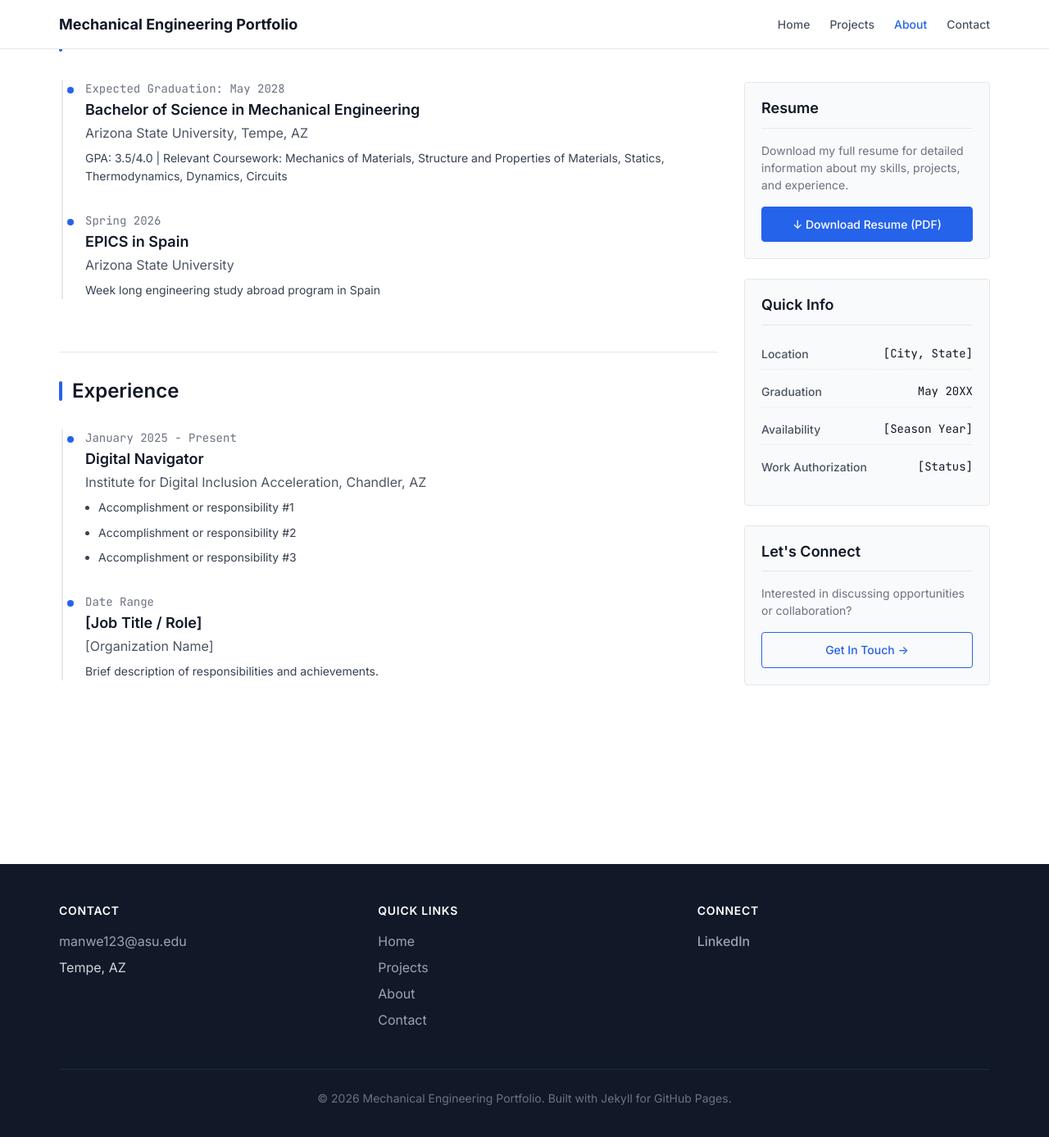
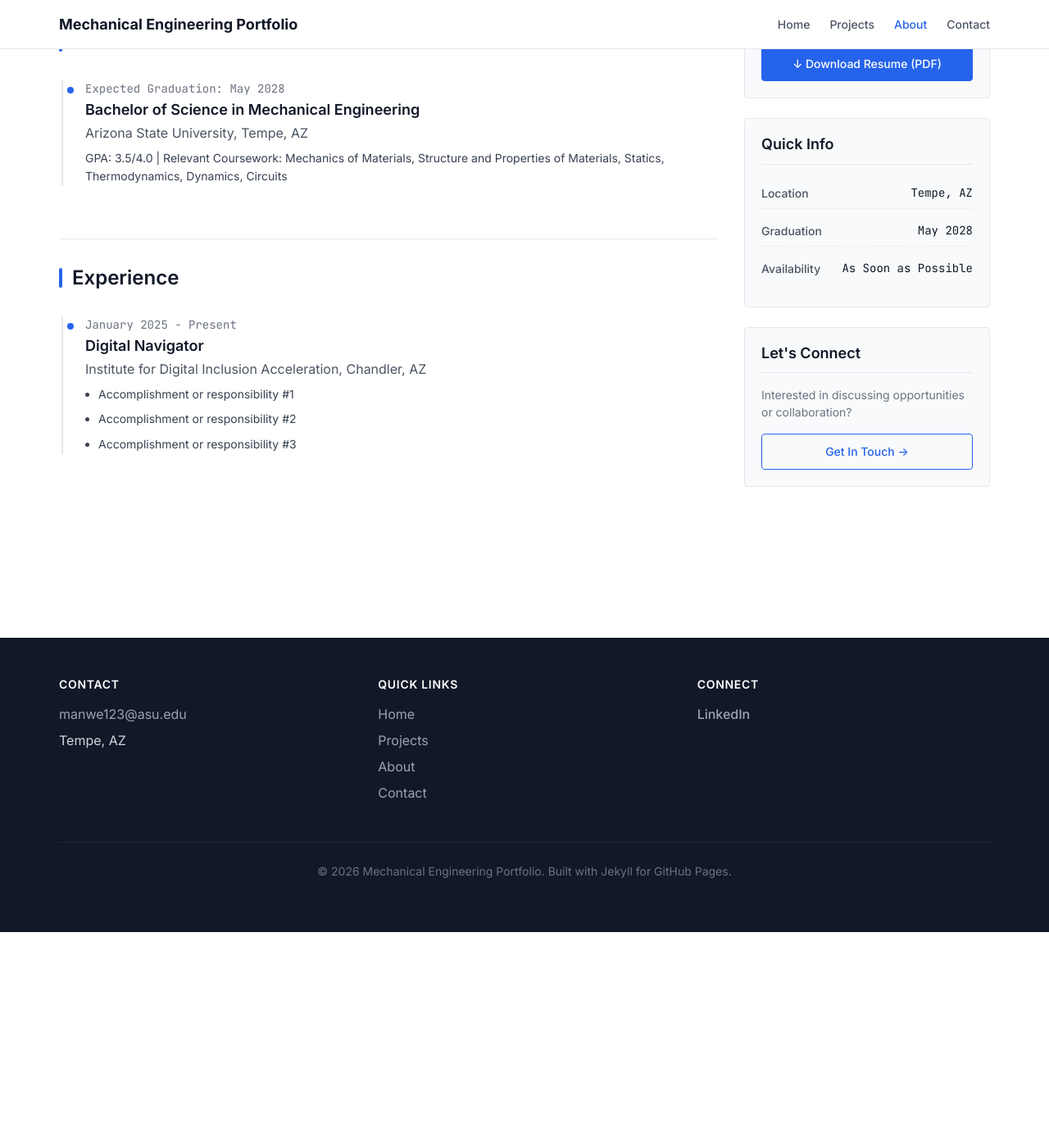
Before and after one commit to manwe-123/manwe-123.github.io, a Jekyll site: the page built from about.html, in a window 1280 px wide and 1400 px high, scrolled down 882 px. Shown: the top 1387 px of the window at 82% size. Built offline with Jekyll 4.4.1, drawn with Linux system fonts in a browser that asks for light colours; after the commit the page ends 2019 px from its top, so only the background shows below that.

Commit message:
Update about.html

```diff
--- a/about.html
+++ b/about.html
@@ -67,14 +67,14 @@
             </div>
 
             <!-- Education Item 2 (optional - study abroad, certificates, etc.) -->
-
+        <!--
             <div class="timeline-item">
               <div class="timeline-date">Spring 2026</div>
               <h3 class="timeline-title">EPICS in Spain</h3>
               <p class="timeline-organization">Arizona State University</p>
               <p class="timeline-description">Week long engineering study abroad program in Spain</p>
             </div>
-
+          -->
 
           </div>
         </div>
@@ -129,20 +129,17 @@
           <ul class="specs-list">
             <li class="spec-item">
               <span class="spec-label">Location</span>
-              <span class="spec-value">[City, State]</span>
+              <span class="spec-value">Tempe, AZ</span>
             </li>
             <li class="spec-item">
               <span class="spec-label">Graduation</span>
-              <span class="spec-value">May 20XX</span>
+              <span class="spec-value">May 2028</span>
             </li>
             <li class="spec-item">
               <span class="spec-label">Availability</span>
-              <span class="spec-value">[Season Year]</span>
+              <span class="spec-value">As Soon as Possible</span>
             </li>
-            <li class="spec-item">
-              <span class="spec-label">Work Authorization</span>
-              <span class="spec-value">[Status]</span>
-            </li>
+
           </ul>
         </div>
 
```
Also changed, not shown: other parts of about.html (+2 -2 lines).
